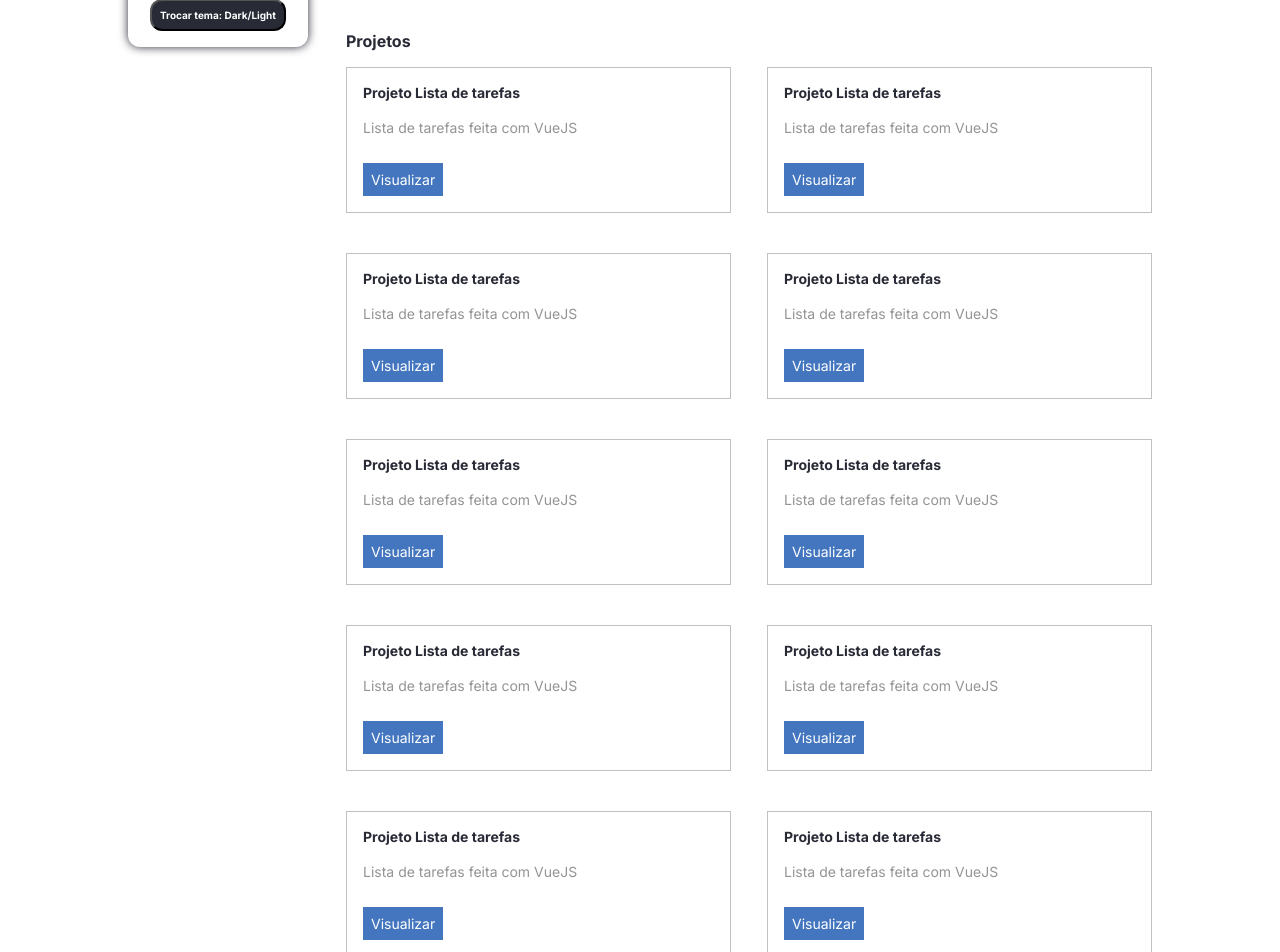
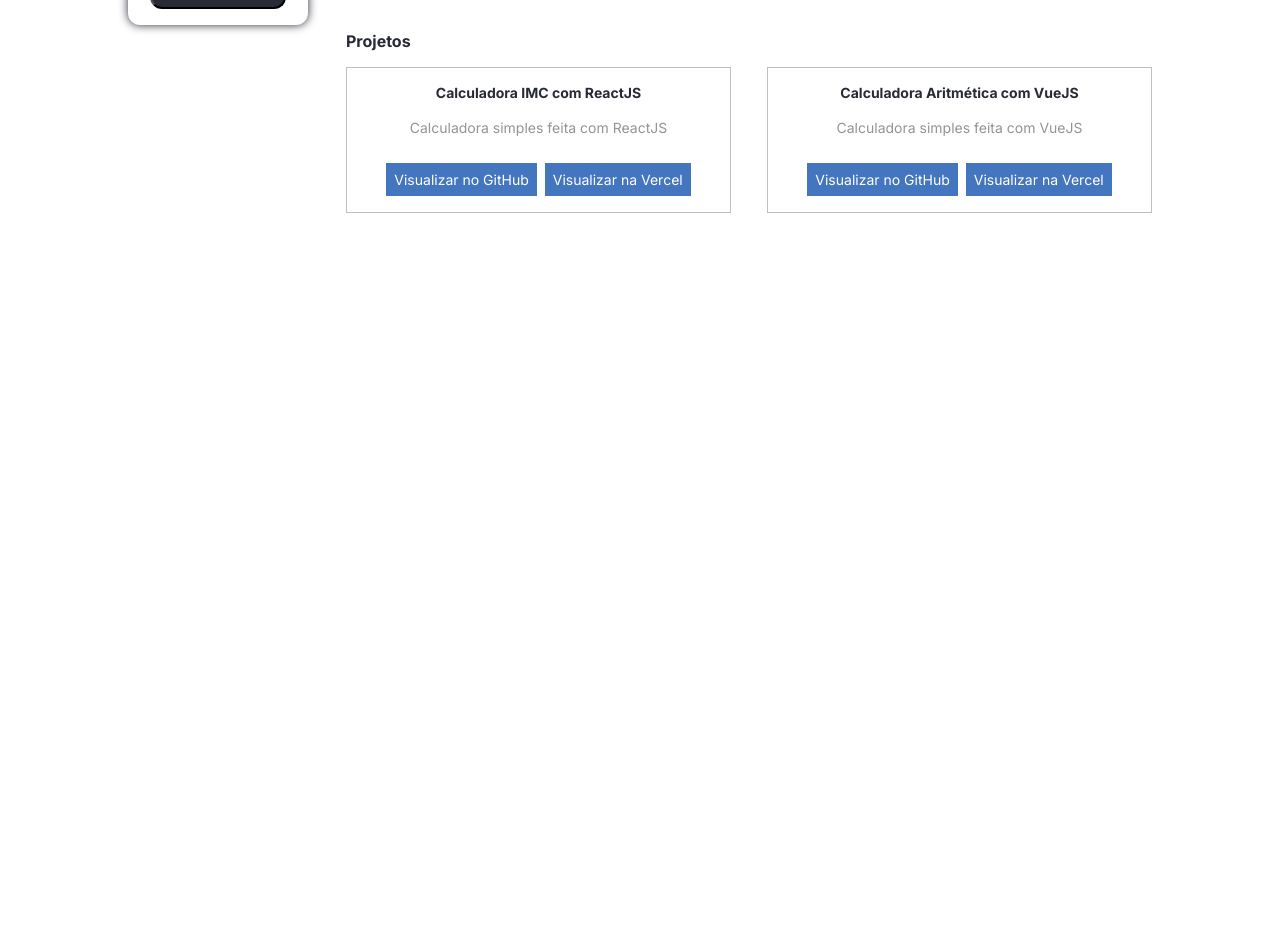
Before and after one commit to ThiagoLopesSantos/portfolio-tls, a React (Create React App) app: page / in a window 1280 px wide. Shown: the part 420-1372 px from the top of the page. After the commit the page ends 800 px from the top, so only its background shows below. Built offline with nearby package versions, Linux system fonts and the light colour scheme.

Commit message:
Aprimorando o componente Projeto para aceitar props dinâmicas e ajustando a Sidebar com novas informações de projetos; modificando estilos para melhor responsividade.

```diff
--- a/src/components/Projeto/index.tsx
+++ b/src/components/Projeto/index.tsx
@@ -1,12 +1,26 @@
 import Paragrafo from '../Paragrafo'
 import Titulo from '../Titulo'
-import { Card, LinkBotao } from './styles'
+import { Card, GrupoBotoes, LinkBotao } from './styles'
 
-const Projeto = () => (
+type Props = {
+  titulo: string
+  descricao: string
+  url1: string
+  url2: string
+}
+
+const Projeto = ({ titulo, descricao, url1, url2 }: Props) => (
   <Card>
-    <Titulo>Projeto Lista de tarefas</Titulo>
-    <Paragrafo tipo="secundario">Lista de tarefas feita com VueJS</Paragrafo>
-    <LinkBotao>Visualizar</LinkBotao>
+    <Titulo>{titulo}</Titulo>
+    <Paragrafo tipo="secundario">{descricao}</Paragrafo>
+    <GrupoBotoes>
+      <LinkBotao href={url1} target="_blank" rel="noopener noreferrer">
+        Visualizar no GitHub
+      </LinkBotao>
+      <LinkBotao href={url2} target="_blank" rel="noopener noreferrer">
+        Visualizar na Vercel
+      </LinkBotao>
+    </GrupoBotoes>
   </Card>
 )
 
--- a/src/components/Projeto/styles.ts
+++ b/src/components/Projeto/styles.ts
@@ -4,6 +4,7 @@ import { Theme } from '../../themes/dark'
 export const Card = styled.div`
   border: 1px solid ${(props) => (props.theme as Theme).corDaBorda};
   padding: 16px;
+  text-align: center;
 `
 export const LinkBotao = styled.a`
   color: ${(props) => (props.theme as Theme).corDeFundo};
@@ -19,4 +20,21 @@ export const LinkBotao = styled.a`
     background-color: ${(props) => (props.theme as Theme).corDeFundoBotaoHover};
     color: ${(props) => (props.theme as Theme).corDeFundo};
   }
+
+  @media (max-width: 768px) {
+    width: 100%;
+    font-size: 12px;
+  }
 `
+export const GrupoBotoes = styled.div`
+  display: flex;
+  justify-content: center;
+  gap: 8px;
+
+  @media (max-width: 768px) {
+    text-align: center;
+    flex-direction: column;
+    margin-top: 0;
+    gap: 0;
+  }
+`
--- a/src/containers/Projetos/index.tsx
+++ b/src/containers/Projetos/index.tsx
@@ -7,40 +7,20 @@ const Projetos = () => (
     <Titulo fontSize={16}>Projetos</Titulo>
     <Lista>
       <li>
-        <Projeto />
+        <Projeto
+          titulo="Calculadora IMC com ReactJS"
+          descricao="Calculadora simples feita com ReactJS"
+          url1="https://github.com/ThiagoLopesSantos/calculadoraIMCReact"
+          url2="https://calculadora-imc-react-weld.vercel.app/"
+        />
       </li>
       <li>
-        <Projeto />
-      </li>
-      <li>
-        <Projeto />
-      </li>
-      <li>
-        <Projeto />
-      </li>
-      <li>
-        <Projeto />
-      </li>
-      <li>
-        <Projeto />
-      </li>
-      <li>
-        <Projeto />
-      </li>
-      <li>
-        <Projeto />
-      </li>
-      <li>
-        <Projeto />
-      </li>
-      <li>
-        <Projeto />
-      </li>
-      <li>
-        <Projeto />
-      </li>
-      <li>
-        <Projeto />
+        <Projeto
+          titulo="Calculadora Aritmética com VueJS"
+          descricao="Calculadora simples feita com VueJS"
+          url1="https://github.com/ThiagoLopesSantos/calculadora_com_vue"
+          url2="https://calculadora-com-vue-orpin.vercel.app/"
+        />
       </li>
     </Lista>
   </section>
--- a/src/containers/Sidebar/index.tsx
+++ b/src/containers/Sidebar/index.tsx
@@ -12,7 +12,7 @@ const Sidebar = (props: Props) => (
     <SidebarContainer>
       <Avatar />
       <Titulo fontSize={18}>Thiago Lopes</Titulo>
-      <Paragrafo tipo="secundario" fontSize={16}>
+      <Paragrafo tipo="secundario" fontSize={14}>
         Engenheiro Front-end
       </Paragrafo>
       <Descricao tipo="principal" fontSize={12}>
```
